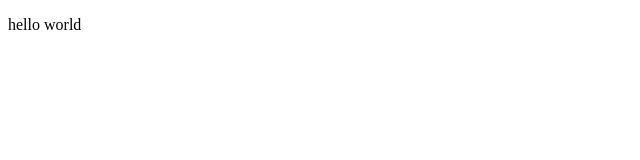
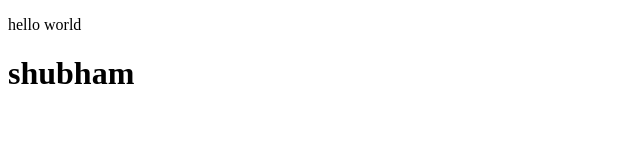
Before and after one commit to shubham13789/git, a plain HTML site: page index.html in a window 1280 px wide. Shown: the whole page, without its empty margins (0-640 px from the left). Drawn offline with Linux system fonts and the light colour scheme.

Commit message:
version 1.1

```diff
--- a/index.html
+++ b/index.html
@@ -8,5 +8,6 @@
 </head>
 <body>
     <p>hello world<p>
+    <h1>shubham</h1>
 </body>
 </html>
```
